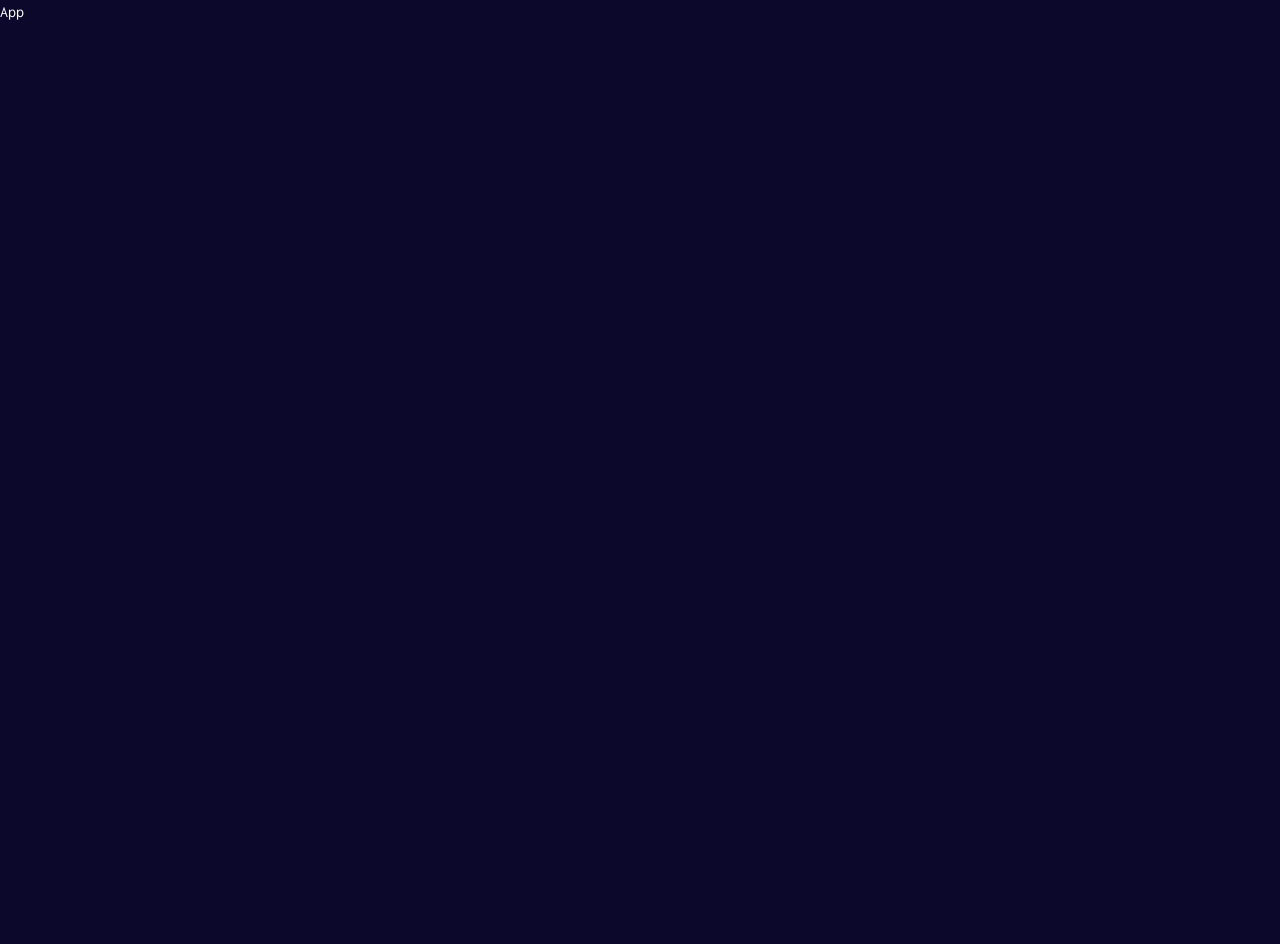
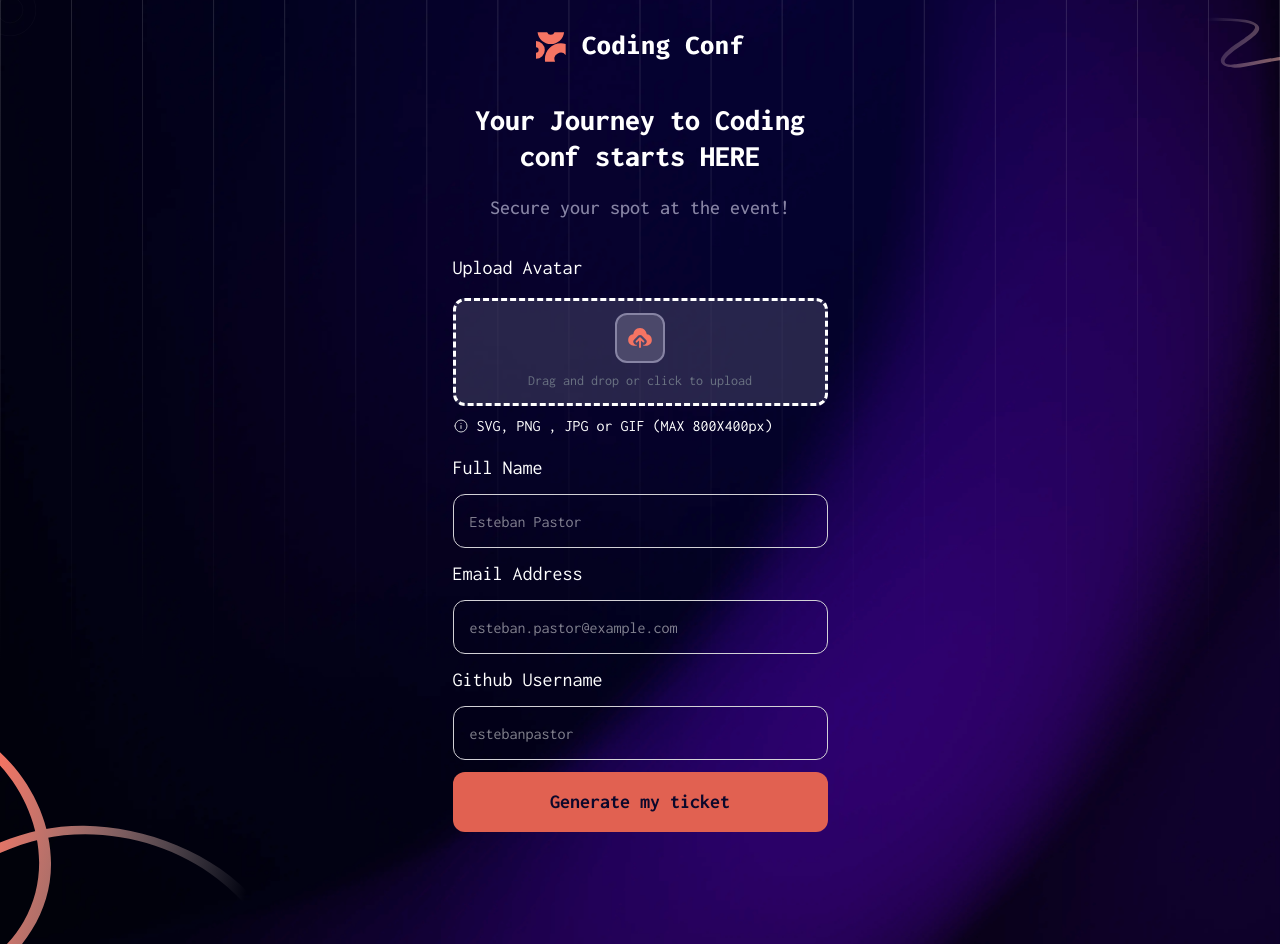
Before and after one commit to EstebanPastor/Conferece-ticket-generator, a React (Vite) app: page / in a window 1280 px wide. Before the commit the page ends 800 px from the top, so only its background shows below. Built offline with nearby package versions, Linux system fonts and the light colour scheme.

Commit message:
Add hero, layout and interfaces with their respective styles

```diff
--- /dev/null
+++ b/interfaces/text-input.ts
@@ -0,0 +1,6 @@
+export interface TextInputProps {
+  text?: string;
+  placeholder: string;
+  type?: 'text' | 'email'
+  label: string;
+}
--- a/src/App.jsx
+++ b/src/App.jsx
@@ -1,7 +1,13 @@
+import TicketFormPage from "./components/ticket-form-page/TicketFormPage";
+import MainLayout from "./components/layouts/MainLayout";
+
+
 const App = () => {
   return (
-    <div>App</div>
-  )
-}
+    <MainLayout>
+      <TicketFormPage />
+    </MainLayout>
+  );
+};
 
-export default App
+export default App;
--- /dev/null
+++ b/src/components/form/Form.tsx
@@ -0,0 +1,21 @@
+import UploadInput from "./UploadInput";
+import TextInput from "./TextInput";
+import SubmitFormButton from "../ticket-form-page/SubmitFormButton";
+
+const Form = () => {
+  return (
+    <div className="relative z-10">
+      <UploadInput />
+      <TextInput label="Full Name" placeholder="Esteban Pastor" />
+      <TextInput
+        label="Email Address"
+        placeholder="esteban.pastor@example.com"
+        type="email"
+      />
+      <TextInput label="Github Username" placeholder="estebanpastor" />
+      <SubmitFormButton />
+    </div>
+  );
+};
+
+export default Form;
--- /dev/null
+++ b/src/components/form/TextInput.tsx
@@ -0,0 +1,19 @@
+import { TextInputProps } from "../../../interfaces/text-input";
+
+const TextInput = ({ text, placeholder, type, label }: TextInputProps) => {
+  return (
+    <div className="flex flex-col mb-3">
+      <label className="mb-3 text-xl" htmlFor={label}>
+        {label}
+      </label>
+      <input
+        className="border border-neutral-300 rounded-xl h-13.5 px-4"
+        id={label}
+        type={type}
+        placeholder={placeholder}
+      />
+    </div>
+  );
+};
+
+export default TextInput;
--- /dev/null
+++ b/src/components/form/UploadInput.tsx
@@ -0,0 +1,22 @@
+const UploadInput = () => {
+  return (
+    <div className="mb-4">
+      <p className="mb-4 text-xl">Upload Avatar</p>
+      <label className="border-3 border-dashed border-neutral-0 px-4 py-3 w-full block bg-neutral-700/50 hover:bg-neutral-700 rounded-xl cursor-pointer mb-2">
+        <div className="bg-neutral-700 size-12.5 grid place-content-center rounded-xl border-2 border-neutral-500 mb-2 mx-auto">
+          <img src="/assets/images/icon-upload.svg" alt="icon upload" />
+        </div>
+        <input type="file" className="hidden" />
+        <p className="text-center block text-gray-500 text-sm ">
+          Drag and drop or click to upload
+        </p>
+      </label>
+      <div className="flex gap-2">
+        <img src="/assets/images/icon-info.svg" alt="icon info" />
+        <p>SVG, PNG , JPG or GIF (MAX 800X400px)</p>
+      </div>
+    </div>
+  );
+};
+
+export default UploadInput;
--- /dev/null
+++ b/src/components/layouts/MainLayout.tsx
@@ -0,0 +1,36 @@
+interface Props {
+  children: React.ReactNode;
+}
+
+const MainLayout = ({ children }: Props) => {
+  return (
+    <main className="py-8 px-4 bg-[url(/assets/images/background-mobile.png)] bg-cover bg-bottom md:bg-[url(/assets/images/background-tablet.png)] lg:bg-[url(/assets/images/background-desktop.png)] relative overflow-hidden">
+      <img
+        src="/assets/images/pattern-squiggly-line-top.svg"
+        alt="pattern squiggly line top"
+        className="absolute top-4 right-0 h-13 md:h-25lg:h-50"
+      />
+      <img
+        src="/assets/images/pattern-circle.svg"
+        alt="pattern squiggly line top"
+        className="absolute -top-4 -left-4 h-13 md:h-25lg:h-50"
+      />
+
+      <img src="/assets/images/pattern-lines.svg" alt="pattern lines"
+      className="absolute pointer-events-none top-0 min-w-5xl left-0 inset-0"
+
+      />
+      <header className="flex justify-center mb-10">
+        <img src="/assets/images/logo-full.svg" alt="logo" className="" />
+      </header>
+      {children}
+      <img
+        src="/assets/images/pattern-squiggly-line-bottom-mobile-tablet.svg"
+        alt="squiggly line bottom"
+        className="absolute bottom-0 h-50 left-0 pointer-events-none"
+      />
+    </main>
+  );
+};
+
+export default MainLayout;
--- /dev/null
+++ b/src/components/ticket-form-page/Hero.tsx
@@ -0,0 +1,12 @@
+
+
+const Hero = () => {
+  return (
+    <div className="mb-8">
+      <h2 className="text-3xl text-center font-extrabold mb-5">Your Journey to Coding conf starts HERE</h2>
+      <p className="text-center text-xl text-neutral-500 font-medium">Secure your spot at the event!</p>
+    </div>
+  )
+}
+
+export default Hero
--- /dev/null
+++ b/src/components/ticket-form-page/SubmitFormButton.tsx
@@ -0,0 +1,9 @@
+
+
+const SubmitFormButton = () => {
+  return (
+    <button type="submit" className="bg-orange-700 text-neutral-900 w-full rounded-xl py-4 text-xl font-bold cursor-pointer hover:bg-orange-500">Generate my ticket</button>
+  )
+}
+
+export default SubmitFormButton
--- /dev/null
+++ b/src/components/ticket-form-page/TicketFormPage.tsx
@@ -0,0 +1,13 @@
+import Form from "../form/Form";
+import Hero from "./Hero";
+
+const TicketFormPage = () => {
+  return (
+    <section className="w-93.75 mx-auto pb-20">
+      <Hero />
+      <Form />
+    </section>
+  );
+};
+
+export default TicketFormPage;
```
